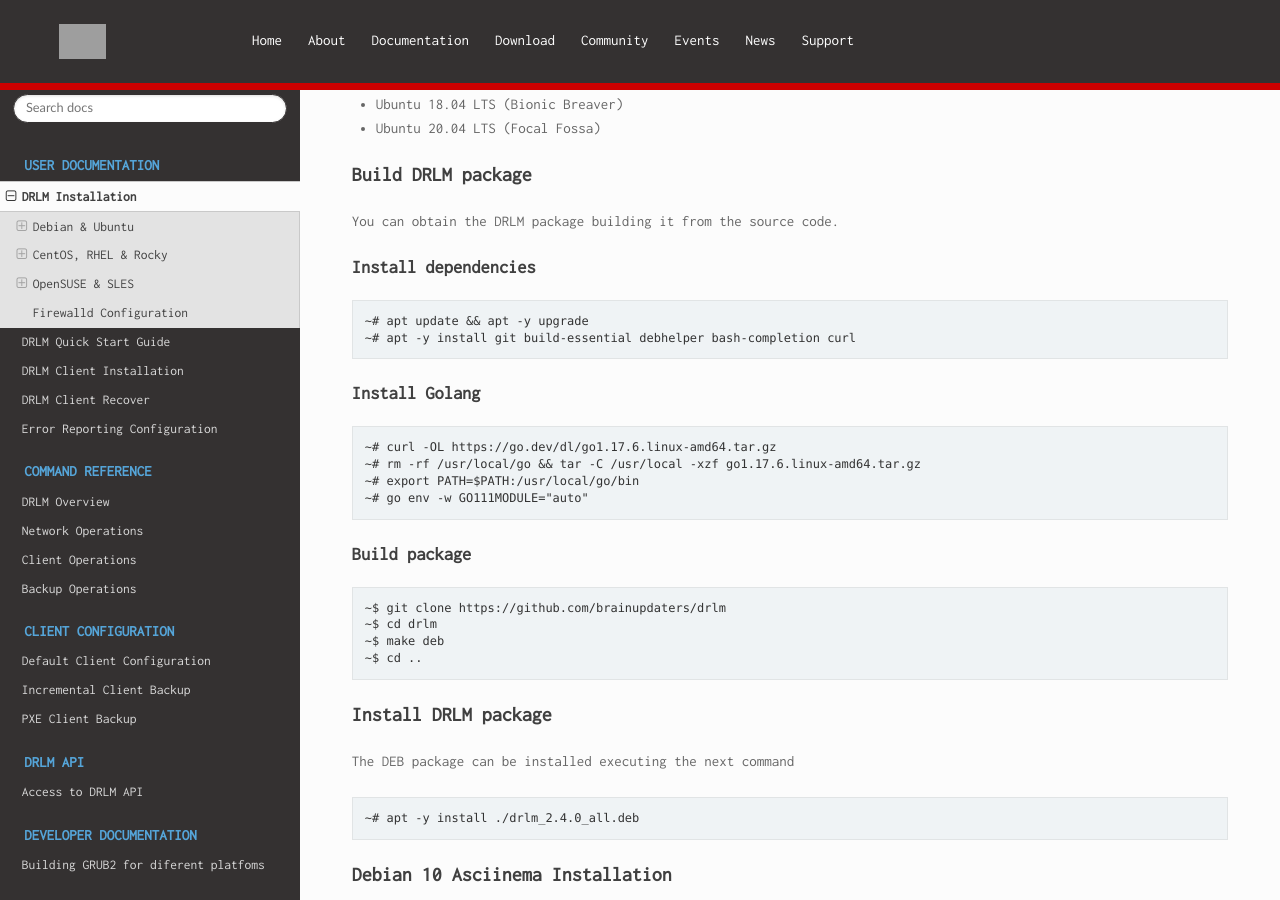
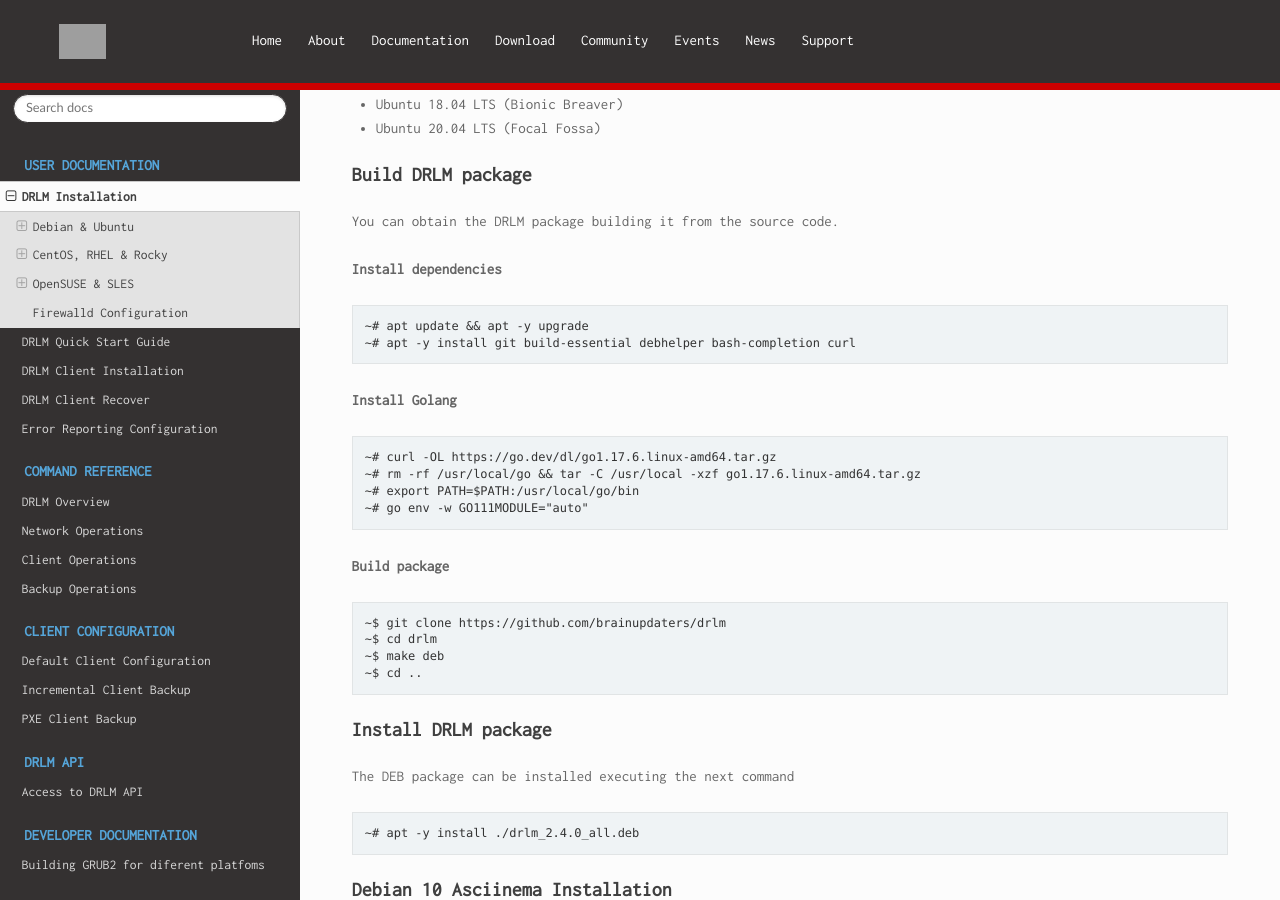
Before and after one commit to brainupdaters/drlm-docs, a Sphinx documentation site: the page built from docs/source/Install.rst, in a window 1280 px wide and 900 px high, scrolled down 486 px. Built offline with Sphinx 7.4.7 and the Read the Docs theme 2.0.0, drawn with Linux system fonts in a browser that asks for light colours; some web fonts are replaced; grey boxes are pictures that could not be loaded.

```diff
--- a/docs/source/Install.rst
+++ b/docs/source/Install.rst
@@ -24,16 +24,14 @@ Build DRLM package
 
 You can obtain the DRLM package building it from the source code.
 
-Install dependencies
-********************
+**Install dependencies**
 
 .. code-block:: console
 
   ~# apt update && apt -y upgrade
   ~# apt -y install git build-essential debhelper bash-completion curl
 
-Install Golang
-**************
+**Install Golang**
 
 .. code-block:: console
 
@@ -42,8 +40,7 @@ Install Golang
   ~# export PATH=$PATH:/usr/local/go/bin
   ~# go env -w GO111MODULE="auto"
 
-Build package
-*************
+**Build package**
 
 .. code-block:: console
 
@@ -127,16 +124,14 @@ Build DRLM package
 You can obtain the DRLM package building it from the source code
 
 
-Install dependencies
-********************
+**Install dependencies**
 
 .. code-block:: console
 
   ~# yum -y install git rpm-build make bash-completion gcc
 
 
-Install Golang
-**************
+**Install Golang**
 
 .. code-block:: console
 
@@ -146,8 +141,7 @@ Install Golang
   ~# go env -w GO111MODULE="auto"
 
 
-Build package
-*************
+**Build package**
 
 .. code-block:: console
 
```
